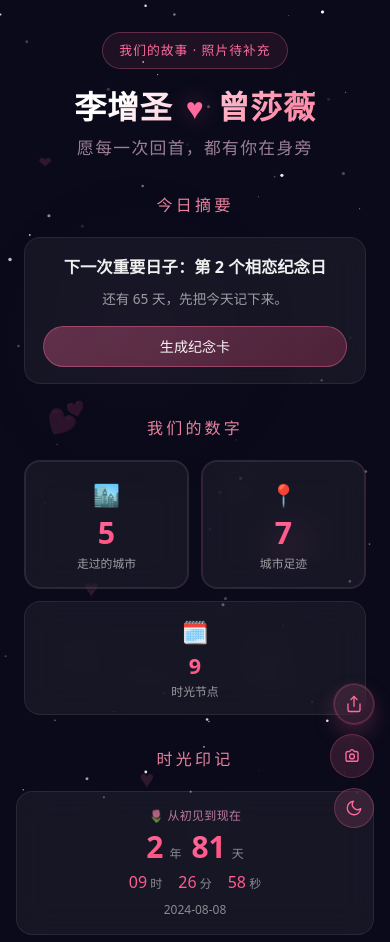
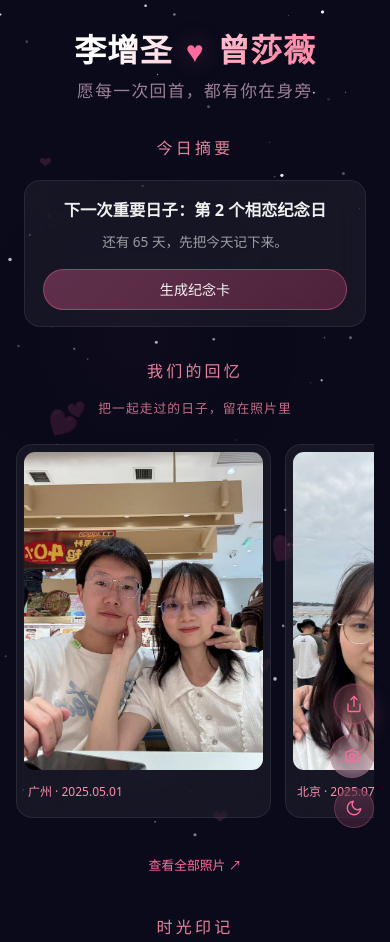
Before and after one commit to 1910853272/LovePage, an Astro site: page /LovePage/zh-cn in a window 390 px wide. Shown: the top 942 px of the page. Built offline with nearby package versions, Linux system fonts and the light colour scheme; Astro itself is replaced by a stand-in of ours; a web font is replaced by a local one.

Commit message:
feat: display personal photo memories on homepage

```diff
--- a/docs/CUSTOMIZATION.md
+++ b/docs/CUSTOMIZATION.md
@@ -6,7 +6,9 @@
 
 修改 `src/config.ts` 中的 `PERSONAL_CONFIG`，保留通用默认值与环境覆盖机制。优先级为：通用默认配置 → 专属配置 → `VITE_LOVE_CONFIG_JSON`。数组整组替换；可继续使用 GitHub Actions 的可选 `LOVE_CONFIG_JSON` Secret。
 
-当前姓名、初见与相恋日期、城市足迹已替换为本人提供的信息，照片仍为占位插画；未婚，不展示婚姻时长。仅提供月份的足迹保留 `YYYY-MM`，不补造具体日期。`demoMode` 当前用于显示“照片待补充”提示；实际照片替换完毕后可改为 `false`。后续愿望与故事等仅在收到本人内容后添加。
+当前姓名、初见与相恋日期、城市足迹和 4 张照片均为本人提供的信息；未婚，不展示婚姻时长。仅提供月份的足迹保留 `YYYY-MM`，不补造具体日期。`demoMode` 已关闭。后续愿望与故事等仅在收到本人内容后添加。
+
+“我们的回忆”替换了首页数字区，复用 `photos` 的前 4 张照片；完整照片墙展示整个 `photos` 数组，点击照片可放大并切换。`memories` 配置标题、提示和查看全部按钮文案，`sections.memories` 控制显隐，`sectionOrder` 中用 `memories` 控制位置。当前手机布局为横向滑动卡片，桌面布局为四列。照片墙需保持开启以提供共享大图预览。
 
 照片放在 `public/images/`，配置中使用 `/images/文件名.jpg`，并添加照片说明。程序会自动补齐 `/LovePage/`。推荐使用压缩后的 JPG/WebP；占位插画可在正式替换后移除。分享封面为 `public/images/share-cover.png`（1200×630），主屏幕图标为 `public/images/icon-512.png`（512×512）。
 
--- a/docs/IMPLEMENTATION.md
+++ b/docs/IMPLEMENTATION.md
@@ -44,3 +44,9 @@ Chrome 实测确认计时实时变化、本地插画加载、照片切换及浅
 6 项单元测试、生产构建、产物路径校验通过；另检查生成页面的姓名、时间线月份精度、两项计时与未婚分享参数。无新的布局更改，沿用已记录的浏览器验收限制。
 
 已发布：[Actions 40661306288](https://github.com/1910853272/LovePage/actions/runs/40661306288) 构建与部署成功；匿名线上返回 200，确认双方姓名、初见/相恋日期、2026 年广州节点和未婚分享参数均已生效。
+
+## 首批照片与首页回忆区（2026-10-28）
+
+接入本人提供的 4 张 JPG 原图，依次对应 2025-05-01 广州、2025-07 北京、2026-05-01 洛阳、同日洛阳夜景。只复制选定文件，未改变原图内容，图片均无 EXIF。关闭占位提示，首页“我们的回忆”替换“我们的数字”，桌面四列、手机横向滚动，保留查看全部与共享大图预览。文案与照片仍统一从配置入口维护。
+
+6 项单元测试、生产构建、3 个页面的路径产物校验通过，综合自检无阻塞问题。Chrome 控制已恢复，已实测：桌面四张照片、点击放大、下一张、390×844 手机布局、手机横向滚动（scrollLeft 267.5）、查看全部、关闭相册后生成纪念卡。手机正文宽度 385px，小于 390px 视口，无横向页面溢出。新一轮验证补齐了此前手机布局及照片关闭流程的检查。
--- /dev/null
+++ b/src/components/Memories.astro
@@ -0,0 +1,43 @@
+---
+import type { Config } from '../config';
+import { withBase } from '../urls';
+
+interface Props { config: Config }
+const { config } = Astro.props;
+const featured = (config.photos ?? []).slice(0, 4);
+const copy = config.memories;
+---
+
+{copy && featured.length > 0 && (
+  <section class="memories-section reveal" aria-labelledby="memoriesHeading" id="memoriesSection">
+    <h2 class="section-title" id="memoriesHeading">{copy.title}</h2>
+    <p class="memories-hint">{copy.hint}</p>
+    <div class="memories-track">
+      {featured.map((photo, index) => (
+        <button class="memory-card glass" type="button" data-memory-index={index} aria-label={photo.caption}>
+          <img src={withBase(photo.url, import.meta.env.BASE_URL)} alt={photo.caption ?? ''} loading="lazy" decoding="async" />
+          <span class="memory-caption">{photo.caption}</span>
+        </button>
+      ))}
+    </div>
+    {config.sections?.photoWall !== false && <button class="memories-all" type="button" data-open-photo-wall>{copy.viewAllLabel} <span aria-hidden="true">↗</span></button>}
+  </section>
+)}
+
+<style>
+  .memories-section { width: 100%; max-width: 768px; min-width: 0; text-align: center; }
+  .memories-hint { margin: -0.25rem 0 1.25rem; color: var(--pink-light); opacity: 0.75; font-size: 0.8rem; letter-spacing: 0.08em; }
+  .memories-track { display: grid; grid-template-columns: repeat(4, minmax(0, 1fr)); gap: 14px; }
+  .memory-card { display: flex; flex-direction: column; min-width: 0; padding: 7px; border-radius: 16px; text-align: left; cursor: pointer; transition: transform 0.2s; }
+  .memory-card:hover { transform: translateY(-4px); }
+  .memory-card:focus-visible, .memories-all:focus-visible { outline: 2px solid var(--pink); outline-offset: 4px; }
+  .memory-card img { width: 100%; aspect-ratio: 3 / 4; object-fit: cover; object-position: center; border-radius: 11px; }
+  .memory-caption { padding: 12px 4px 8px; font-size: 0.75rem; color: var(--pink-light); line-height: 1.6; }
+  .memories-all { margin-top: 18px; padding: 8px 12px; border: 0; background: transparent; color: var(--pink); font-size: 0.8rem; cursor: pointer; }
+  @media (max-width: 640px) {
+    .memories-track { display: flex; overflow-x: auto; gap: 14px; scroll-snap-type: x mandatory; padding: 6px 2px 12px; }
+    .memory-card { flex: 0 0 72%; scroll-snap-align: start; }
+    .memories-track::-webkit-scrollbar { height: 3px; }
+    .memories-track::-webkit-scrollbar-thumb { background: var(--pink-glow); border-radius: 4px; }
+  }
+</style>
--- a/src/components/PhotoWall.astro
+++ b/src/components/PhotoWall.astro
@@ -54,11 +54,14 @@ const ui = {
 
         entry.style.display = 'flex';
 
-        entry.addEventListener('click', () => {
+        function openWall() {
           overlay.removeAttribute('inert');
           overlay.classList.add('show');
           overlay.setAttribute('aria-hidden', 'false');
-        });
+          closeBtn?.focus();
+        }
+        entry.addEventListener('click', openWall);
+        document.querySelectorAll('[data-open-photo-wall]').forEach((button) => button.addEventListener('click', openWall));
 
         const close = () => {
           overlay.classList.remove('show');
@@ -75,7 +78,8 @@ const ui = {
         });
 
         // Lightbox
-        function openLightbox(index) {
+        function openLightbox(index, trigger = document.activeElement) {
+          if (document.querySelector('.photo-lightbox')) return;
           const items = photos || [];
           if (!items.length) return;
           let idx = ((index % items.length) + items.length) % items.length;
@@ -84,6 +88,7 @@ const ui = {
           const lb = document.createElement('div');
           lb.className = 'photo-lightbox';
           lb.setAttribute('role', 'dialog');
+          lb.setAttribute('aria-modal', 'true');
           lb.setAttribute('aria-label', ui.preview);
           lb.innerHTML =
             `<button class="photo-lightbox-close" aria-label="${ui.close}">×</button>` +
@@ -109,6 +114,7 @@ const ui = {
             lb.classList.remove('show');
             document.removeEventListener('keydown', keyHandler);
             setTimeout(() => lb.remove(), 300);
+            if (trigger instanceof HTMLElement && !trigger.closest('[inert]')) trigger.focus();
           }
 
           function keyHandler(e) {
@@ -131,7 +137,10 @@ const ui = {
           document.addEventListener('keydown', keyHandler);
           document.body.appendChild(lb);
           show();
-          requestAnimationFrame(() => lb.classList.add('show'));
+          requestAnimationFrame(() => {
+            lb.classList.add('show');
+            lb.querySelector('.photo-lightbox-close').focus();
+          });
 
           let touchStartX = 0;
           lb.addEventListener('touchstart', (e) => { touchStartX = e.touches[0].clientX; }, { passive: true });
@@ -151,6 +160,16 @@ const ui = {
           const i = parseInt(item.dataset.index || '0', 10);
           openLightbox(i);
         });
+        grid.addEventListener('keydown', (e) => {
+          const item = e.target.closest('.photo-wall-item');
+          if (item && (e.key === 'Enter' || e.key === ' ')) {
+            e.preventDefault();
+            openLightbox(Number(item.dataset.index));
+          }
+        });
+        document.querySelectorAll('[data-memory-index]').forEach((button) => {
+          button.addEventListener('click', () => openLightbox(Number(button.dataset.memoryIndex), button));
+        });
       });
   </script>
 )}
--- a/src/config.ts
+++ b/src/config.ts
@@ -58,10 +58,9 @@ function protectPassword(password: string): string {
 const ENV_CONFIG_PATCH = parseEnvConfigPatch(import.meta.env.VITE_LOVE_CONFIG_JSON);
 
 // 专属内容统一在这里替换；环境变量仍可覆盖以下设置。
-// 姓名与日期由本人提供；月份记录保留原始精度，照片暂用明确标记的占位插画。
+// 姓名、日期与照片由本人提供；月份记录保留原始精度。
 const PERSONAL_CONFIG: Partial<Config> = {
-  demoMode: true,
-  demoNotice: '我们的故事 · 照片待补充',
+  demoMode: false,
   repositoryUrl: 'https://github.com/1910853272/LovePage',
   boy: '李增圣',
   girl: '曾莎薇',
@@ -88,10 +87,17 @@ const PERSONAL_CONFIG: Partial<Config> = {
     { date: '2026-10-01', label: '广州', icon: '📍' },
   ],
   photos: [
-    { url: '/images/memory-01.svg', caption: '初见 · 待放入你们的照片' },
-    { url: '/images/memory-02.svg', caption: '相伴 · 待放入你们的照片' },
-    { url: '/images/memory-03.svg', caption: '远行 · 待放入你们的照片' },
+    { url: '/images/guangzhou-2025-05-01.jpg', caption: '广州 · 2025.05.01' },
+    { url: '/images/beijing-2025-07.jpg', caption: '北京 · 2025.07' },
+    { url: '/images/luoyang-2026-05-01-day.jpg', caption: '洛阳 · 2026.05.01' },
+    { url: '/images/luoyang-2026-05-01-night.jpg', caption: '洛阳 · 2026.05.01 · 夜色' },
   ],
+  memories: {
+    title: '我们的回忆',
+    hint: '把一起走过的日子，留在照片里',
+    viewAllLabel: '查看全部照片',
+  },
+  sectionOrder: ['todaySummary', 'memories', 'timers', 'timeline', 'anniversary'],
   timers: [
     { date: '2024-08-08', label: '从初见到现在', icon: '🌷' },
     { date: '2025-01-01', label: '相恋时光', icon: '💕' },
@@ -109,7 +115,7 @@ const PERSONAL_CONFIG: Partial<Config> = {
     { label: '时光节点', value: 9, icon: '🗓️' },
   ],
   wishes: [],
-  sections: { wishes: false },
+  sections: { wishes: false, stats: false, memories: true },
   music: { ...DEFAULT_CONFIG.music, enabled: false, autoPlay: false, tracks: [] },
   passwordConfig: { ...DEFAULT_CONFIG.passwordConfig!, enabled: false, password: '' },
   privacy: { privateMode: true, noIndex: true },
--- a/src/config/resolvers.ts
+++ b/src/config/resolvers.ts
@@ -191,6 +191,7 @@ export function resolveIosStartupImages(
 export const DEFAULT_SECTION_ORDER: SectionKey[] = [
   'todaySummary',
   'stats',
+  'memories',
   'timers',
   'timeline',
   'anniversary',
--- a/src/config/types.ts
+++ b/src/config/types.ts
@@ -58,7 +58,7 @@ export interface MusicTrack {
 }
 
 export type StatsMode = 'auto' | 'manual' | 'hybrid';
-export type SectionKey = 'todaySummary' | 'stats' | 'timers' | 'timeline' | 'anniversary' | 'wishes';
+export type SectionKey = 'todaySummary' | 'stats' | 'memories' | 'timers' | 'timeline' | 'anniversary' | 'wishes';
 export type MusicPlayMode = 'single' | 'sequence' | 'shuffle';
 export type MusicStartPolicy = 'first' | 'last' | 'random';
 
@@ -97,6 +97,7 @@ export interface PasswordConfig {
 }
 
 export interface Config {
+  memories?: { title: string; hint: string; viewAllLabel: string };
   demoMode?: boolean;
   demoNotice?: string;
   repositoryUrl?: string;
@@ -134,6 +135,7 @@ export interface Config {
   /** 主内容区块的显示顺序；未列出的区块按默认顺序追加，显隐仍由 sections 控制 */
   sectionOrder?: SectionKey[];
   sections?: {
+    memories?: boolean;
     todaySummary?: boolean;
     stats?: boolean;
     timeline?: boolean;
--- a/src/pages/[locale]/index.astro
+++ b/src/pages/[locale]/index.astro
@@ -6,6 +6,7 @@ import FloatingHearts from '../../components/FloatingHearts.astro';
 import Hero from '../../components/Hero.astro';
 import TodaySummary from '../../components/TodaySummary.astro';
 import Stats from '../../components/Stats.astro';
+import Memories from '../../components/Memories.astro';
 import Timeline from '../../components/Timeline.astro';
 import Timers from '../../components/Timers.astro';
 import WishList from '../../components/WishList.astro';
@@ -51,6 +52,7 @@ const config = CONFIG;
     <Hero config={config} />
     {config.sections?.todaySummary !== false && <TodaySummary config={config} messages={messages} />}
     {config.sections?.stats !== false && <Stats config={config} messages={messages} />}
+    {config.sections?.memories !== false && <Memories config={config} />}
     {config.sections?.timers !== false && (
       <section class="w-full max-w-xl sm:max-w-2xl lg:max-w-3xl flex flex-col items-center">
         <h2 class="section-title reveal w-full">{messages.sections.timers}</h2>
--- a/src/pages/index.astro
+++ b/src/pages/index.astro
@@ -6,6 +6,7 @@ import FloatingHearts from '../components/FloatingHearts.astro';
 import Hero from '../components/Hero.astro';
 import TodaySummary from '../components/TodaySummary.astro';
 import Stats from '../components/Stats.astro';
+import Memories from '../components/Memories.astro';
 import Timeline from '../components/Timeline.astro';
 import Timers from '../components/Timers.astro';
 import WishList from '../components/WishList.astro';
@@ -53,6 +54,8 @@ const sectionOrder = resolveSectionOrder(CONFIG);
           return <TodaySummary config={CONFIG} messages={messages} />;
         case 'stats':
           return <Stats config={CONFIG} messages={messages} />;
+        case 'memories':
+          return <Memories config={CONFIG} />;
         case 'timers':
           return (
             <section class="w-full max-w-xl sm:max-w-2xl lg:max-w-3xl flex flex-col items-center">
```
Also changed, not shown: README.md, public/images/beijing-2025-07.jpg (added), public/images/guangzhou-2025-05-01.jpg (added), public/images/luoyang-2026-05-01-day.jpg (added), public/images/luoyang-2026-05-01-night.jpg (added).
